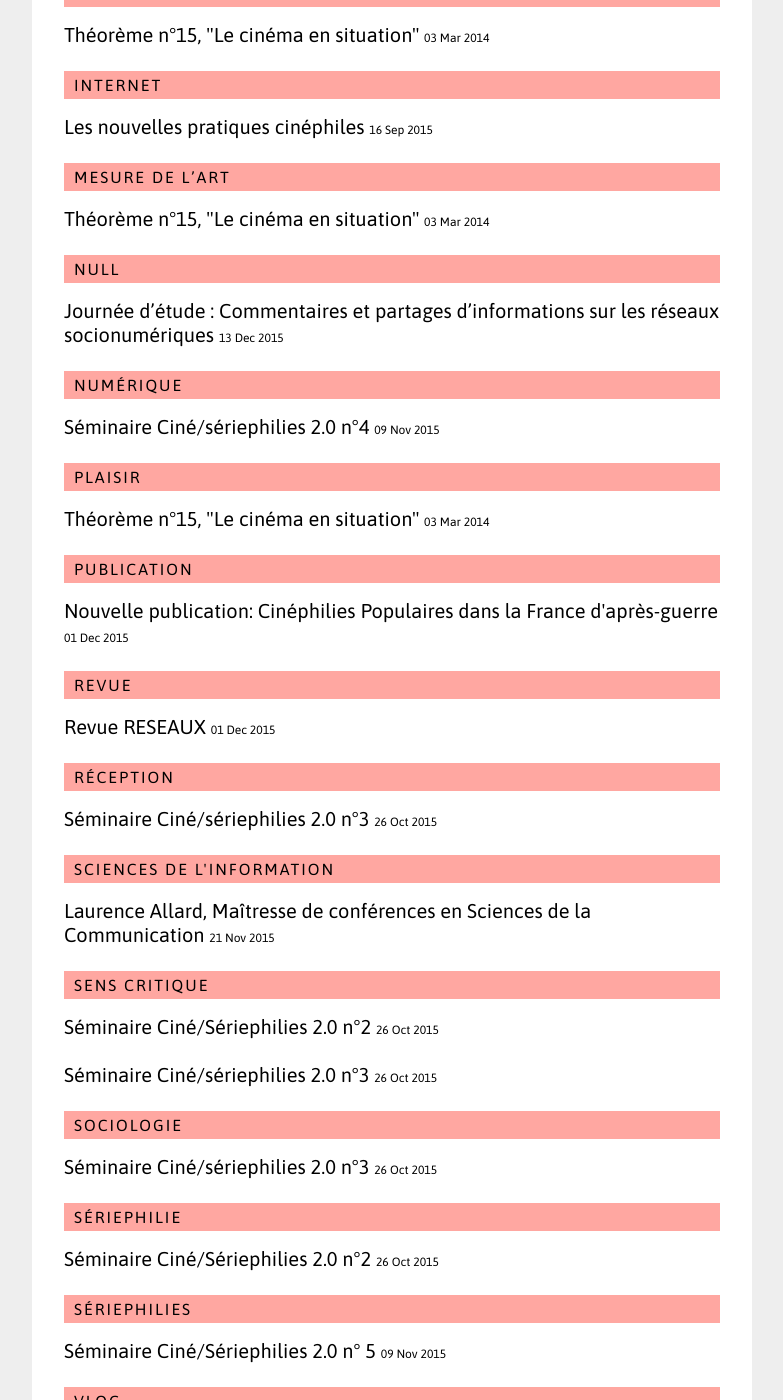
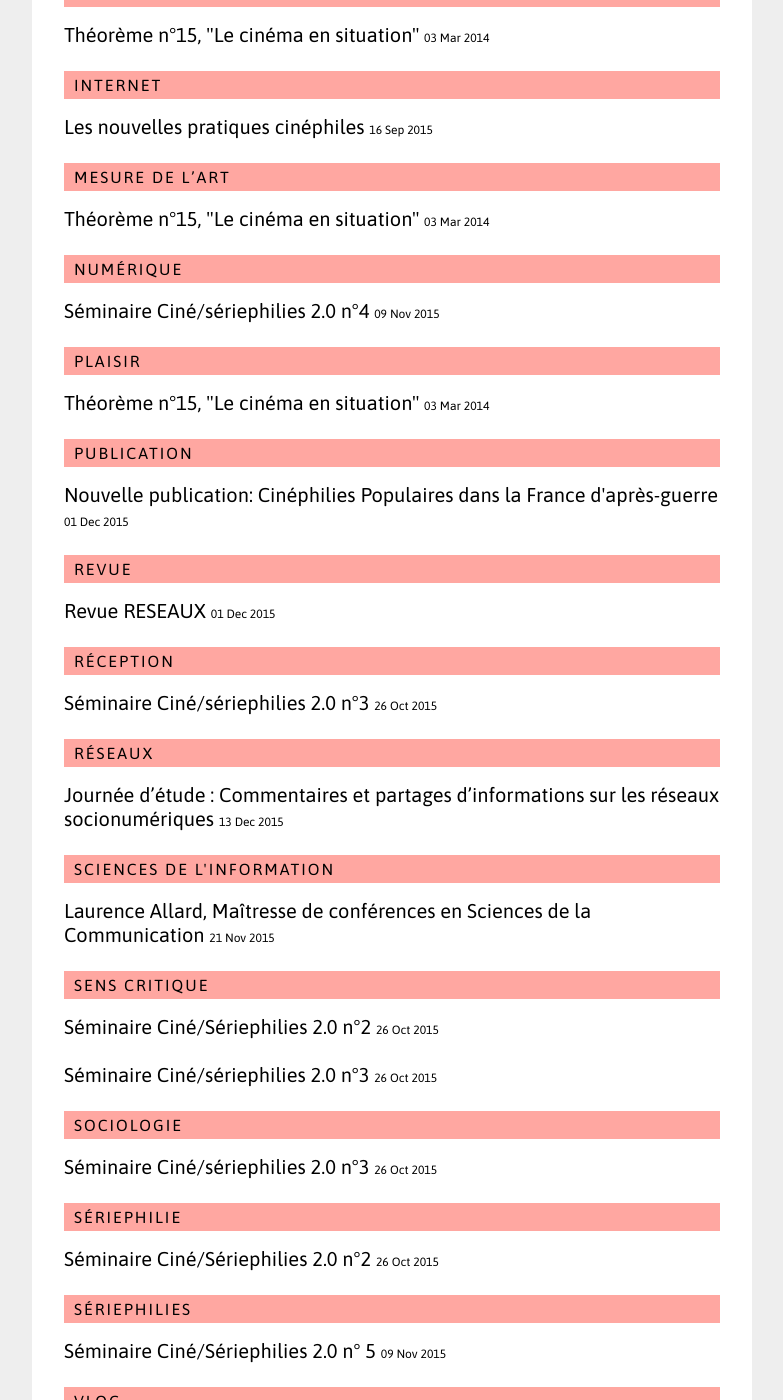
Before and after one commit to Labex-ICCA/Labex-ICCA.github.io, a Jekyll site: the page built from tag.html, in a window 1280 px wide and 1400 px high, scrolled down 1661 px. Shown: the whole window, without its empty margins (248-1031 px from the left). Built offline with Jekyll 4.4.1, drawn with Linux system fonts in a browser that asks for light colours; Markdown is read by kramdown in place of the engine named in the settings.

Commit message:
Updated 2015-12-13-journ-e-d-tude-commentaires-et-partages-d-informations-sur-les-r-seaux-socionum-riques.md

```diff
--- a/_posts/actus/2015-12-13-journ-e-d-tude-commentaires-et-partages-d-informations-sur-les-r-seaux-socionum-riques.md
+++ b/_posts/actus/2015-12-13-journ-e-d-tude-commentaires-et-partages-d-informations-sur-les-r-seaux-socionum-riques.md
@@ -3,7 +3,7 @@ categories: Actus
 layout: post
 author: ""
 tags:
-  - "null"
+  - réseaux
 published: true
 title: "Journée d’étude : Commentaires et partages d’informations sur les réseaux socionumériques"
 ---
```
